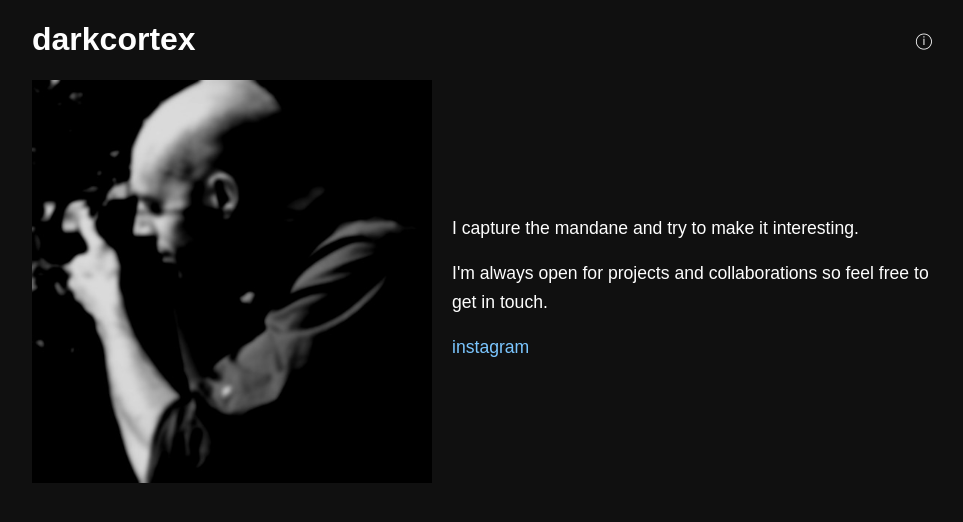
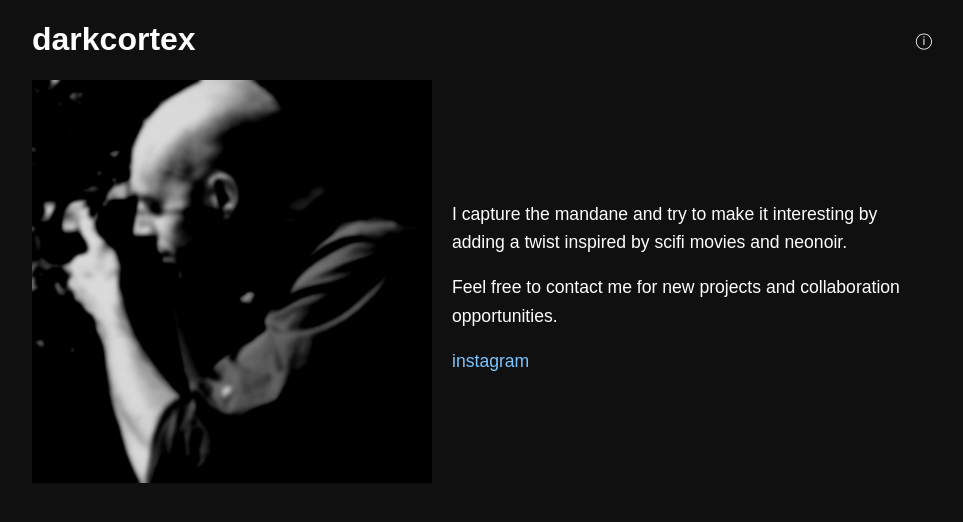
Before and after one commit to Pithikos/darkcortex, a Jekyll site: the page built from about.html, in a window 1280 px wide. Shown: the top 522 px of the page, without its empty margins (158-1121 px from the left). Built offline with Jekyll 4.4.1, drawn with Linux system fonts in a browser that asks for light colours; some web fonts are replaced.

Commit message:
Update about

```diff
--- a/about.html
+++ b/about.html
@@ -5,10 +5,10 @@ title: About
 <div class="split-content">
 	<div class="side-content">
 		<div class="editable">
-			<p>I capture the mandane and try to make it interesting.</p>
+			<p>I capture the mandane and try to make it interesting by adding a twist
+				 inspired by scifi movies and neonoir.</p>
 
-			<p>I'm always open for projects and collaborations so feel free
-				 to get in touch.</p>
+			<p>Feel free to contact me for new projects and collaboration opportunities.</p>
 
 			<p><a href="https://www.instagram.com/darkcortex/">instagram</a></p>
 		</div>
```
